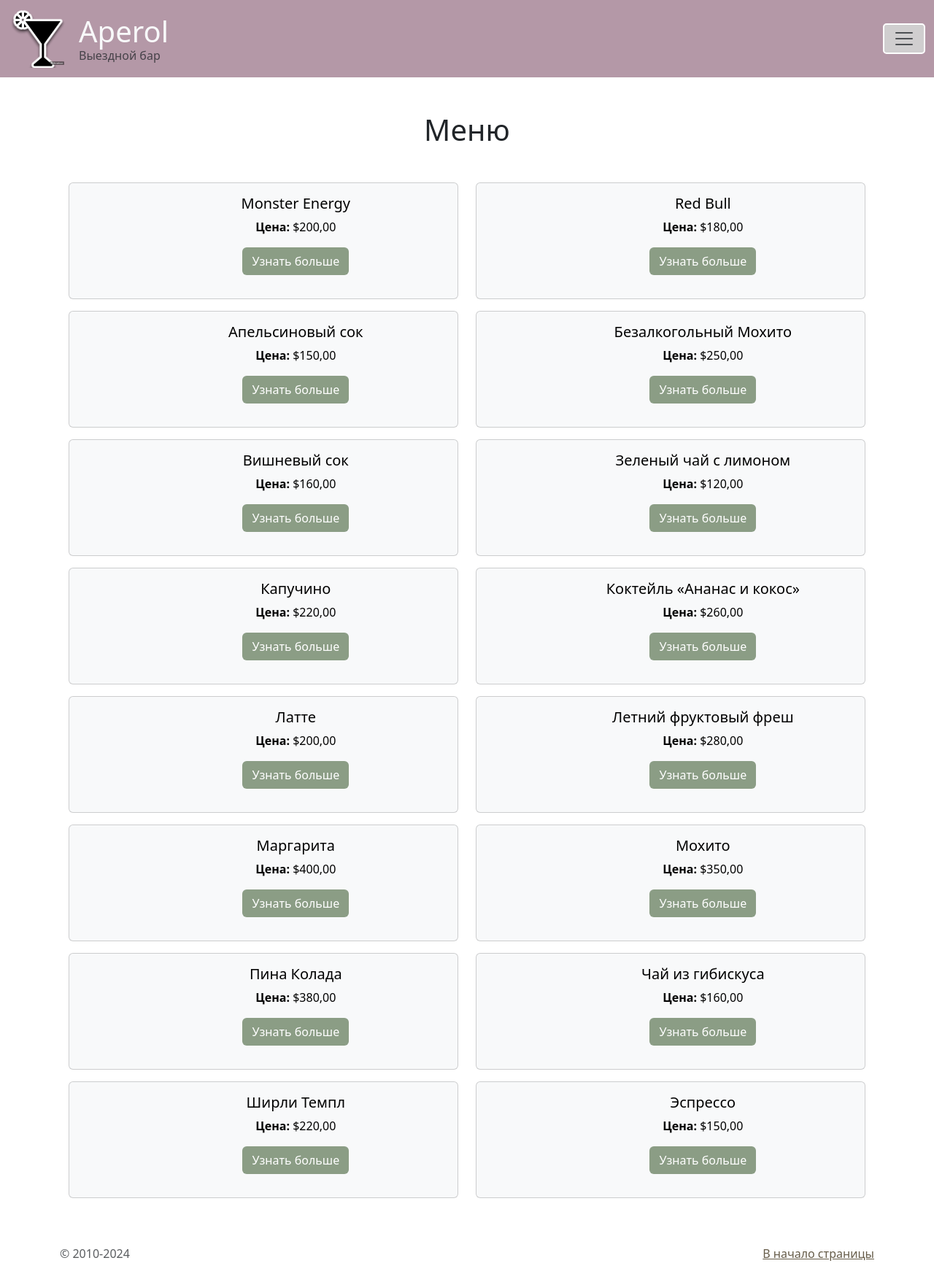
After one commit to AlinaKhomkolova/Shop_web, a Django app: page /menu.html in a window 1280 px wide. The commit adds this page. Shown: the whole page at 73% size. Run offline with Django 5.2, Linux system fonts and the light colour scheme; data comes from the database, SQL or seed files in the repository.

```diff
--- /dev/null
+++ b/catalog/static/css/styles.css
@@ -0,0 +1,29 @@
+.custom-toggler {
+    border: 2px solid #ffffff; /* Толщина обводки кнопки */
+    border-radius: 5px; /* Радиус скругления углов */
+    color: #ffffff; /* Цвет текста */
+    background-color: #d0cecf; /* Цвет фона кнопки */
+}
+.custom-toggler:hover {
+    background-color: #dce4e7; /* Цвет фона при наведении */
+}
+.custom-toggler:focus {
+    box-shadow: 0 0 0 3px rgba(255, 255, 255, 0.5); /* Тень при фокусе */
+}
+.bg-custom {
+    background-color: #b498a7; /* Ваш цвет */
+    color: white;
+}
+
+.btn-custom {
+    background-color: #8b9d85;
+    color: white;
+}
+.btn-custom:hover {
+    background-color: #b0c4a9; /* Цвет фона при наведении */
+}
+
+/* Стили для ссылки "В начало страницы" */
+.footer-link {
+    color: #665c49; /* Цвет текста ссылки */
+}
--- a/catalog/templates/catalog/base.html
+++ b/catalog/templates/catalog/base.html
@@ -7,44 +7,22 @@
     {% load static %}
     <link href="https://cdn.jsdelivr.net/npm/bootstrap@5.3.3/dist/css/bootstrap.min.css" rel="stylesheet"
           integrity="sha384-QWTKZyjpPEjISv5WaRU9OFeRpok6YctnYmDr5pNlyT2bRjXh0JMhjY6hW+ALEwIH" crossorigin="anonymous">
-    <style>
-        .custom-toggler {
-            border: 3px solid #ffffff; /* Толщина обводки кнопки */
-            border-radius: 5px; /* Радиус скругления углов */
-            color: #ffffff; /* Цвет текста */
-            background-color: #6c757d; /* Цвет фона кнопки */
-        }
-        .custom-toggler:hover {
-            background-color: #5a6268; /* Цвет фона при наведении */
-        }
-        .custom-toggler:focus {
-            box-shadow: 0 0 0 3px rgba(255, 255, 255, 0.5); /* Тень при фокусе */
-        }
-    </style>
+    <link rel="stylesheet" href="{% static 'css/styles.css'%}">
 
 </head>
-<body>
-<nav class="navbar bg-dark bg-gradient">
+<body class="d-flex flex-column min-vh-100">
+<nav class="navbar bg-custom">
     <div class="container-fluid">
-        <a class="navbar-brand text-light" href="{% url 'catalog:home' %}">
-            <img src="{% static 'image/icon.png' %}" alt="Logo" width="40" height="34"
+        <a class="navbar-brand text-light d-flex align-items-center" href="{% url 'catalog:home' %}">
+            <img src="{% static 'image/icon.png' %}" alt="Logo" width="80" height="80"
                  class="d-inline-block align-text-top">
-            Aperol
+            <div class="ms-3">
+                <h1 class="mb-0">Aperol</h1>
+                <div class="text-muted">
+                    <h6 class="mb-0">Выездной бар</h6>
+                </div>
+            </div>
         </a>
-
-        <!--        <div class="dropdown me-3">-->
-        <!--            <button class="btn btn-secondary dropdown-toggle" type="button" id="categoryDropdown"-->
-        <!--                    data-bs-toggle="dropdown" aria-expanded="false">-->
-        <!--                Фильтр по категории-->
-        <!--            </button>-->
-        <!--            <ul class="dropdown-menu dropdown-menu-end" aria-labelledby="categoryDropdown">-->
-        <!--                {% for category in categories %}-->
-        <!--                <li>-->
-        <!--                    <a class="dropdown-item" href="?category={{ category.id }}">{{ category.name }}</a>-->
-        <!--                </li>-->
-        <!--                {% endfor %}-->
-        <!--            </ul>-->
-        <!--        </div>-->
 
         <button class="navbar-toggler custom-toggler" type="button" data-bs-toggle="offcanvas"
                 data-bs-target="#offcanvasNavbar"
@@ -52,7 +30,7 @@
             <span class="navbar-toggler-icon"></span>
         </button>
         <div class="offcanvas offcanvas-end" tabindex="-1" id="offcanvasNavbar" aria-labelledby="offcanvasNavbarLabel">
-            <div class="offcanvas-header bg-dark bg-gradient">
+            <div class="offcanvas-header bg-custom">
                 <button type="button" class="btn-close " data-bs-dismiss="offcanvas" aria-label="Close"></button>
             </div>
             <div class="offcanvas-body">
@@ -61,10 +39,10 @@
                         <a class="nav-link active" aria-current="page" href="{% url 'catalog:home' %}">Главная</a>
                     </li>
                     <li class="nav-item">
-                        <a class="nav-link" href="{% url 'catalog:contacts' %}">☎️Контактная информация</a>
+                        <a class="nav-link" href="{% url 'catalog:menu' %}">Меню</a>
                     </li>
                     <li class="nav-item">
-                        <a class="nav-link" href="#">О компании</a>
+                        <a class="nav-link" href="{% url 'catalog:contacts' %}">☎️Контактная информация</a>
                     </li>
                 </ul>
                 <div class="card">
@@ -81,7 +59,7 @@
                                 <input type="text" name="name" class="form-control" id="formGroupExampleInput2"
                                        placeholder="Иванов Иван Иванович"/>
                             </div>
-                            <input type="submit" class="btn btn-secondary" value="Отправить"/>
+                            <input type="submit" class="btn btn-custom" value="Отправить"/>
                         </form>
 
                     </div>
@@ -90,19 +68,20 @@
         </div>
     </div>
 </nav>
-<div class="container text-center mt-5">
-    <h1>{{ title }}</h1>
-    {% block content %}
-    {% endblock %}
-</div>
+<main class="flex-fill">
+    <div class="container text-center mt-5">
+        <h1>{{ title }}</h1>
+        {% block content %}
+        {% endblock %}
+    </div>
+</main>
 
-
-<footer class="text-muted">
+<footer class="text-muted mt-5">
     <div class="container">
-        <p class="float-right">
-            <a href="#"> Back to top</a>
+        <p class="float-end">
+            <a href="#" class="footer-link">В начало страницы</a>
         </p>
-        <p>&copy; {% now 'Y' %}</p>
+        <p>&copy; 2010-{% now 'Y' %}</p>
     </div>
 </footer>
 <script src="https://cdn.jsdelivr.net/npm/bootstrap@5.3.3/dist/js/bootstrap.bundle.min.js"
--- a/catalog/templates/catalog/contacts.html
+++ b/catalog/templates/catalog/contacts.html
@@ -22,7 +22,7 @@
         </div>
     </div>
     <p class="d-inline-flex gap-1">
-        <a class="btn btn btn-secondary" data-bs-toggle="collapse" href="#collapseExample" role="button"
+        <a class="btn btn-custom m-2" data-bs-toggle="collapse" href="#collapseExample" role="button"
            aria-expanded="false" aria-controls="collapseExample">
             О нас
         </a>
--- /dev/null
+++ b/catalog/templates/catalog/menu.html
@@ -0,0 +1,29 @@
+{% extends 'catalog/base.html'%}
+{% block content %}
+<div class="container mt-5">
+    <div class="row">
+        {% for cocktail in cocktails %}
+        <div class="col-md-6 mb-3">
+            <div class="card text-bg-light mb-3" style="height: 100%;">
+                <div class="row g-0">
+                    <div class="col-md-3">
+                        {% if cocktail.image %}
+                        <img src="{{ cocktail.image.url }}" class="img-fluid rounded-start" alt="{{ cocktail.name }}">
+                        {% endif %}
+                    </div>
+                    <div class="col-md-8">
+                        <div class="card-body">
+                            <h5 class="card-title">{{ cocktail.name }}</h5>
+                            <p class="card-text m-8"><strong>Цена:</strong> ${{ cocktail.price }}</p>
+                            <a class="btn btn-custom mx-2 "
+                               href="{% url 'catalog:product_description' id=cocktail.id %}">Узнать
+                                больше</a>
+                        </div>
+                    </div>
+                </div>
+            </div>
+        </div>
+        {% endfor %}
+    </div>
+</div>
+{% endblock %}
--- a/catalog/urls.py
+++ b/catalog/urls.py
@@ -1,10 +1,12 @@
 from django.urls import path
 
 from catalog.apps import CatalogConfig
-from catalog.views import contacts, home
+from catalog.views import contacts, home, menu, product_description
 
 app_name = CatalogConfig.name
 urlpatterns = [
     path('', home, name='home'),
     path('contacts.html', contacts, name='contacts'),
+    path('menu.html', menu, name='menu'),
+    path('product/<int:id>/', product_description, name='product_description'),
 ]
--- a/catalog/views.py
+++ b/catalog/views.py
@@ -1,4 +1,4 @@
-from django.shortcuts import render, redirect
+from django.shortcuts import render, redirect, get_object_or_404
 
 from catalog.forms import ContactForm
 from catalog.models import Product, Category, ContactInfo
@@ -6,8 +6,6 @@ from catalog.models import Product, Category, ContactInfo
 
 # Create your views here.
 def home(request):
-    contacts(request)
-
     # Получаем список всех категорий
     categories = Category.objects.all()
 
@@ -25,12 +23,29 @@ def home(request):
     })
 
 
+def menu(request):
+    # Получаем список всех категорий
+    categories = Category.objects.all()
+
+    # Фильтрация продуктов по категории, если она выбрана
+    category_id = request.GET.get('category')
+    if category_id:
+        cocktails = Product.objects.filter(category_id=category_id)
+    else:
+        cocktails = Product.objects.all()
+
+    return render(request, 'catalog/menu.html', {
+        'cocktails': cocktails,
+        'title': 'Меню',
+    })
+
+
 def contacts(request):
     if request.method == 'POST':
         form = ContactForm(request.POST)
         if form.is_valid():
             form.save()  # Сохраняем данные в базу данных
-            return redirect('contacts')  # Перенаправляем на ту же страницу
+            return redirect(request.path)  # Перенаправляем на ту же страницу
     else:
         form = ContactForm()
 
@@ -40,3 +55,12 @@ def contacts(request):
         'contacts': contacts_data,
         'title': 'Контактная информация',
     })
+
+
+def product_description(request, id):
+    product = get_object_or_404(Product, id=id)
+
+    return render(request, 'catalog/product_description.html', {
+        'title': 'Описание напитка',
+        'product': product
+    })
```
Also changed, not shown: catalog/templates/catalog/home.html (+25 -24 lines), catalog/templates/catalog/product_description.html (added, +30 -0 lines), catalog/static/image/Barberry_spritz.png (deleted), catalog/static/image/Lavender_blackberry_lemonade.png (deleted), catalog/static/image/icon.png.
